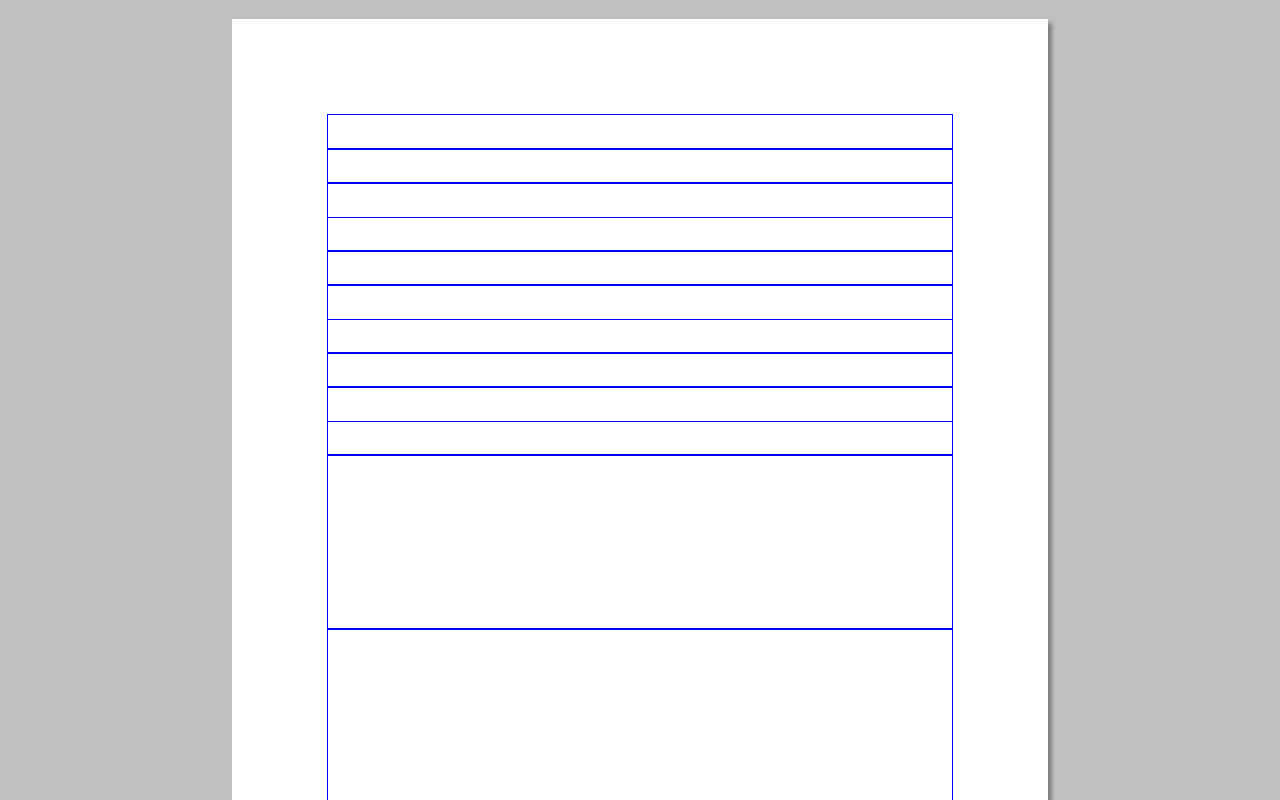
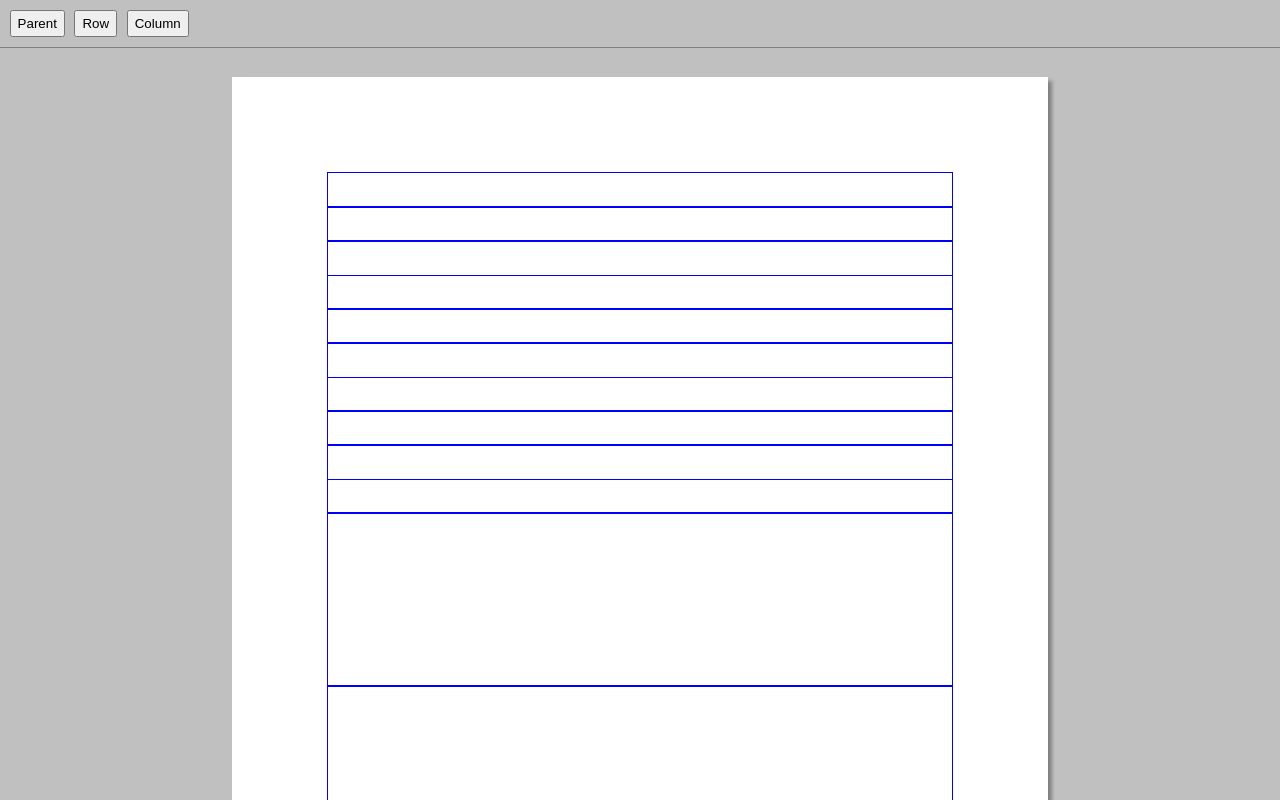
Before and after one commit to marinm/bmd, a Vue app: page / in a window 1280 px wide. Shown: the top 800 px of the page. Built offline with nearby package versions, Linux system fonts and the light colour scheme.

Commit message:
add Toolbar; remove keyboard shortcuts

```diff
--- a/src/App.vue
+++ b/src/App.vue
@@ -1,4 +1,9 @@
 <template>
+  <Toolbar
+    @select-parent="selectParent"
+    @set-style-property="setStyleProperty"
+  />
+  <div class="paper-container">
     <Paper>
       <Box>
         <Box>
@@ -18,6 +23,7 @@
         <Box></Box>
       </Box>
     </Paper>
+  </div>
 </template>
 
 <script lang="ts">
@@ -25,11 +31,13 @@ import { mapStores } from "pinia";
 import { useSelectedBoxIdStore } from "./stores/selectedBoxId";
 import Box from "./components/Box.vue";
 import Paper from "./components/Paper.vue";
+import Toolbar from "./components/Toolbar.vue";
 
 export default {
   components: {
     Box,
     Paper,
+    Toolbar,
   },
   computed: {
     ...mapStores(useSelectedBoxIdStore),
@@ -51,19 +59,6 @@ export default {
     selectParent() {
       this.selectedBoxIdStore.set(this.parentBoxElement?.dataset.boxId ?? "");
     },
-    onKeyUp(event: KeyboardEvent) {
-      switch (event.key) {
-        case "Shift":
-          this.selectParent();
-          break;
-        case "c":
-          this.setStyleProperty("flex-direction", "column");
-          break;
-        case "r":
-          this.setStyleProperty("flex-direction", "row");
-          break;
-      }
-    },
     setStyleProperty(propertyName: string, value: any) {
       if (!this.selectedBoxElement) {
         return;
@@ -71,11 +66,15 @@ export default {
       this.selectedBoxElement.style.setProperty(propertyName, value);
     },
   },
-  mounted() {
-    window.addEventListener("keyup", this.onKeyUp);
-  },
-  unmounted() {
-    window.removeEventListener("keyup", this.onKeyUp);
-  },
 };
 </script>
+
+<style scoped>
+.paper-container {
+  width: 100%;
+  display: flex;
+  justify-content: center;
+  padding: 0.3in;
+  box-sizing: border-box;
+}
+</style>
--- a/src/components/Paper.vue
+++ b/src/components/Paper.vue
@@ -8,6 +8,8 @@
 .paper {
   width: 8.5in;
   height: 11in;
+  min-width: 8.5in;
+  min-height: 11in;
   background-color: white;
   box-shadow: 1mm 1mm 1mm 0 gray;
   box-sizing: border-box;
--- /dev/null
+++ b/src/components/Toolbar.vue
@@ -0,0 +1,29 @@
+<template>
+  <div class="toolbar">
+    <button @click="$emit('selectParent')">Parent</button>
+    <button @click="$emit('setStyleProperty', 'flex-direction', 'row')">
+      Row
+    </button>
+    <button @click="$emit('setStyleProperty', 'flex-direction', 'column')">
+      Column
+    </button>
+  </div>
+</template>
+
+<script lang="ts">
+export default {
+  emits: ["selectParent", "setStyleProperty"],
+};
+</script>
+
+<style scoped>
+.toolbar {
+  width: 100%;
+  height: 3em;
+  display: flex;
+  gap: 0.1in;
+  padding: 0.1in;
+  box-sizing: border-box;
+  border-bottom: 1px solid gray;
+}
+</style>
--- a/src/style.css
+++ b/src/style.css
@@ -23,10 +23,9 @@ a:hover {
 
 body {
   margin: 0;
-  display: flex;
+  /* display: flex; */
   justify-content: center;
   min-width: 320px;
   min-height: 100vh;
   background-color: silver;
-  padding: 0.2in;
 }
```
Lines whose indentation alone changed are shown as unchanged.
